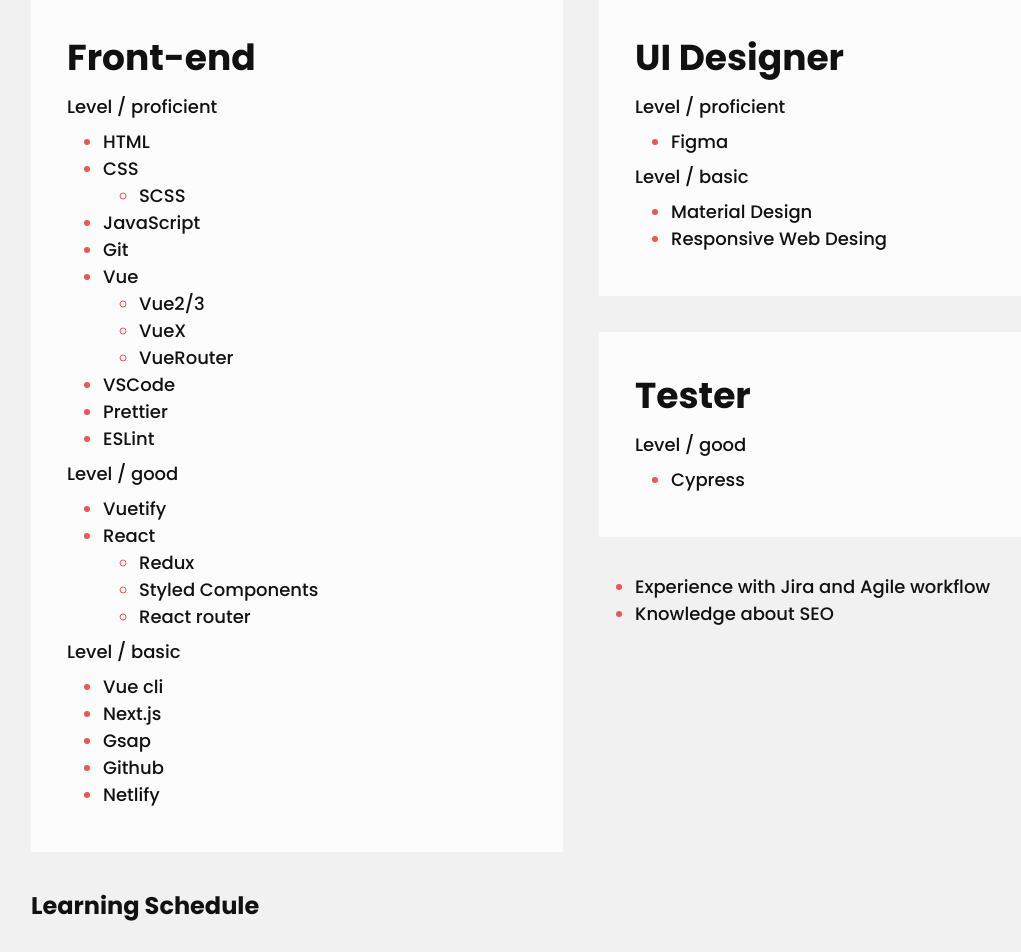
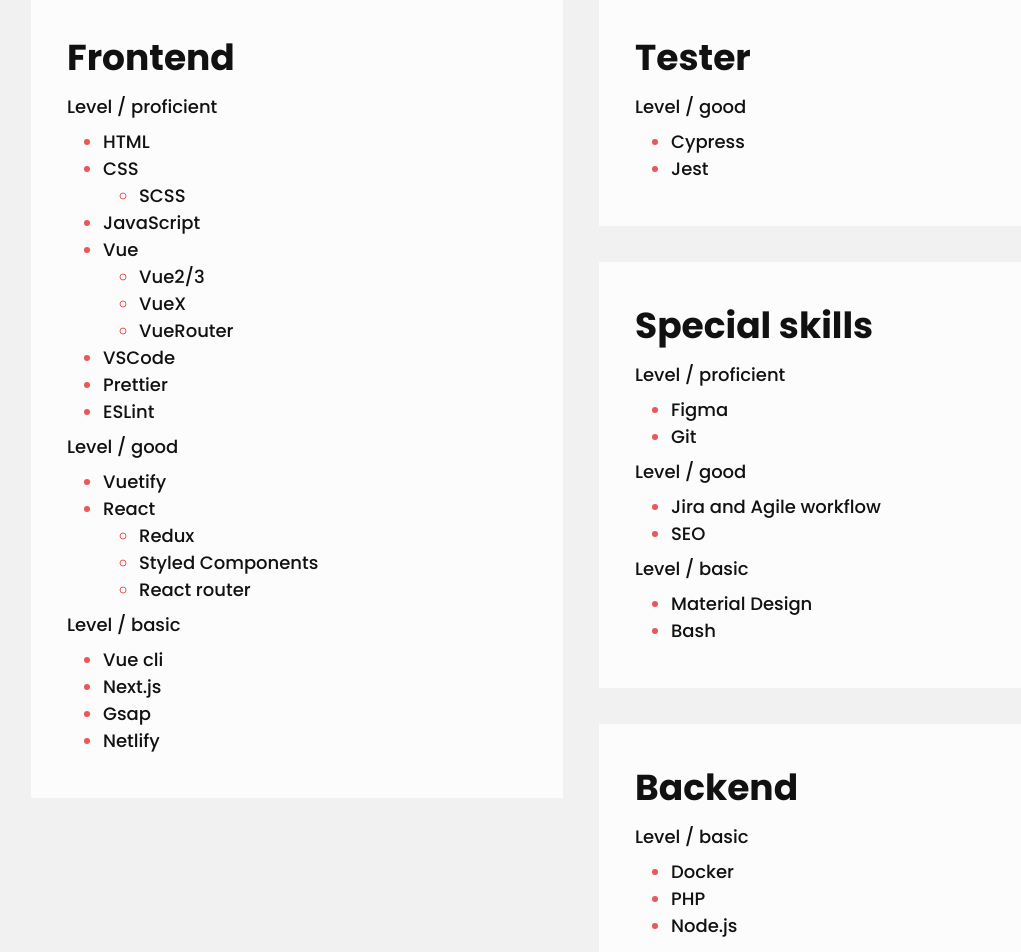
Before and after one commit to PiotrPieprzyk/CV_2, a Vue app: page /about in a window 1280 px wide. Shown: the part 560-1512 px from the top of the page, without its empty margins (59-1080 px from the left). Built offline with nearby package versions, Linux system fonts and the light colour scheme.

Commit message:
Added before and after effect and quotes

```diff
--- a/src/views/About.vue
+++ b/src/views/About.vue
@@ -14,6 +14,7 @@
 			</div>
 			<div class="col-4 col-md-2">
 				<a
+					target="_blank"
 					class="cv-holder"
 					href="https://drive.google.com/file/d/1lrrRf5A27IzZMApA9uiXGFcQrVGuohtv/view?usp=sharing"
 				>
@@ -28,7 +29,7 @@
 		<div class=" d-grid grid-col-4">
 			<div class="col-4 col-md-2">
 				<div class="card">
-					<h3 class="bold">Front-end</h3>
+					<h3 class="bold">Frontend</h3>
 					<p>Level / proficient</p>
 					<ul>
 						<li>
@@ -41,9 +42,7 @@
 							</li>
 						</ul>
 						<li>JavaScript</li>
-						<li>
-							Git
-						</li>
+
 						<li>
 							Vue
 							<ul>
@@ -71,23 +70,34 @@
 					<p>Level / basic</p>
 					<ul>
 						<li>Vue cli</li>
-
 						<li>Next.js</li>
-
 						<li>Gsap</li>
-						<li>
-							Github
-						</li>
 						<li>Netlify</li>
 					</ul>
 				</div>
 			</div>
 			<div class="col-4 col-md-2">
 				<div class="card mb-6">
-					<h3 class="bold">UI Designer</h3>
+					<h3 class="bold">Tester</h3>
+					<p>Level / good</p>
+					<ul>
+						<li>Cypress</li>
+						<li>Jest</li>
+					</ul>
+				</div>
+				<div class="card mb-6">
+					<h3 class="bold">Special skills</h3>
 					<p>Level / proficient</p>
 					<ul>
 						<li>Figma</li>
+						<li>
+							Git
+						</li>
+					</ul>
+					<p>Level / good</p>
+					<ul>
+						<li>Jira and Agile workflow</li>
+						<li>SEO</li>
 					</ul>
 					<p>Level / basic</p>
 					<ul>
@@ -95,21 +105,25 @@
 							Material Design
 						</li>
 						<li>
-							Responsive Web Desing
+							Bash
 						</li>
 					</ul>
 				</div>
 				<div class="card mb-6">
-					<h3 class="bold">Tester</h3>
-					<p>Level / good</p>
+					<h3 class="bold">Backend</h3>
+					<p>Level / basic</p>
 					<ul>
-						<li>Cypress</li>
+						<li>
+							Docker
+						</li>
+						<li>
+							PHP
+						</li>
+						<li>
+							Node.js
+						</li>
 					</ul>
 				</div>
-				<ul>
-					<li>Experience with Jira and Agile workflow</li>
-					<li>Knowledge about SEO</li>
-				</ul>
 			</div>
 		</div>
 		<h4 class="bold my-6">
@@ -127,6 +141,7 @@
 				<div class="card">
 					<h3 class="bold">Front-end</h3>
 					<ul>
+						<li>CI</li>
 						<li>Webpack</li>
 						<li>Node.js</li>
 					</ul>
--- a/src/views/projects/design/InteligentLearning.vue
+++ b/src/views/projects/design/InteligentLearning.vue
@@ -4,6 +4,7 @@
 			Inteligent Learning
 		</title-holder>
 		<a
+			target="_blank"
 			class="design-project-holder"
 			href="https://www.figma.com/file/qfoH0tsbC1dxBgV6nEMQoD/Inteligent-Learning"
 		>
@@ -13,6 +14,7 @@
 			<p>
 				Link to
 				<a
+					target="_blank"
 					href="https://www.figma.com/file/qfoH0tsbC1dxBgV6nEMQoD/Inteligent-Learning"
 					>Figma</a
 				>
--- a/src/views/projects/design/LearningPlan.vue
+++ b/src/views/projects/design/LearningPlan.vue
@@ -4,6 +4,7 @@
 			Learning plan for frontend developer
 		</title-holder>
 		<a
+			target="_blank"
 			class="design-project-holder"
 			href="https://www.figma.com/file/i4uXdFGzAzP36moOjVqRbp/PLAN?node-id=0%3A1"
 		>
@@ -13,6 +14,7 @@
 			<p>
 				Link to
 				<a
+					target="_blank"
 					href="https://www.figma.com/file/i4uXdFGzAzP36moOjVqRbp/PLAN?node-id=0%3A1"
 					>Figma</a
 				>
--- a/src/views/projects/design/LongDevsDesing.vue
+++ b/src/views/projects/design/LongDevsDesing.vue
@@ -4,6 +4,7 @@
 			Longdevs.pl
 		</title-holder>
 		<a
+			target="_blank"
 			class="design-project-holder"
 			href="https://www.figma.com/file/1HslhI3X3ZNU8MKFJL4AC2/LongDevs.pl?node-id=0%3A1"
 		>
@@ -13,6 +14,7 @@
 			<p>
 				Link to
 				<a
+					target="_blank"
 					href="https://www.figma.com/file/1HslhI3X3ZNU8MKFJL4AC2/LongDevs.pl?node-id=0%3A1"
 					>Figma</a
 				>
--- a/src/views/projects/dev/Gemini.vue
+++ b/src/views/projects/dev/Gemini.vue
@@ -194,7 +194,7 @@
 					<p>
 						<router-link to="/about">About page</router-link><br />
 						<a
-							href="https://drive.google.com/file/d/1ZJ48vm2Ll7nVdGI047QxrvRx-5D60dPD/view?usp=sharing"
+							href="https://drive.google.com/file/d/1lrrRf5A27IzZMApA9uiXGFcQrVGuohtv/view?usp=sharing"
 							>CV</a
 						>
 					</p>
--- a/src/views/projects/dev/LongdevsDev.vue
+++ b/src/views/projects/dev/LongdevsDev.vue
@@ -16,8 +16,6 @@
 						<li>gain skills as an instructor</li>
 						<li>train interns in the company</li>
 					</ul>
-					<!-- TO DO -->
-					<!-- <p>Link to <a>longdevs.com</a></p> -->
 				</template>
 				<template v-slot:right>
 					<img
@@ -99,6 +97,48 @@
 						The internship was over. Then it was time to evaluate. The trainees
 						leave me with a few pleasent words
 					</p>
+
+					<p>
+						<i>
+							<bold
+								>I liked that you tried to introduce us to a higher level of
+								programming, and you did it.</bold
+							> </i
+						><br />
+						- Mateusz
+					</p>
+					<p>
+						<i>
+							<bold>
+								... translating the theory, you did it in an understandable way,
+								you didn't make it difficult, you even made it easier</bold
+							> </i
+						><br />
+						- Tobiasz
+					</p>
+
+					<p>
+						<a
+							target="_blank"
+							href="https://drive.google.com/file/d/1elTDW_8gHRTonMwYHART4_fE47sb1utc/view?usp=sharing"
+							>Tobiasz_Before</a
+						><br />
+						<a
+							target="_blank"
+							href="https://drive.google.com/file/d/15Y0jJRN8qgVhwVjf4y6GjCcSk4Qq0Gmy/view?usp=sharing"
+							>Tobiasz_After</a
+						><br />
+						<a
+							target="_blank"
+							href="https://drive.google.com/file/d/1Xgqx7Ec39Y8AxcKmnBsRHIJyFkwdE8bN/view?usp=sharing"
+							>Mateusz_Before</a
+						><br />
+						<a
+							target="_blank"
+							href="https://drive.google.com/file/d/1HguYt8wNRwmrrc3KNxY3YvH-xkRr4qTx/view?usp=sharing"
+							>Mateusz_After</a
+						><br />
+					</p>
 				</template>
 			</content-holder>
 		</template>
@@ -127,7 +167,8 @@
 					<p>
 						<router-link to="/about">About page</router-link><br />
 						<a
-							href="https://drive.google.com/file/d/1ZJ48vm2Ll7nVdGI047QxrvRx-5D60dPD/view?usp=sharing"
+							target="_blank"
+							href="https://drive.google.com/file/d/1lrrRf5A27IzZMApA9uiXGFcQrVGuohtv/view?usp=sharing"
 							>CV</a
 						>
 					</p>
```
